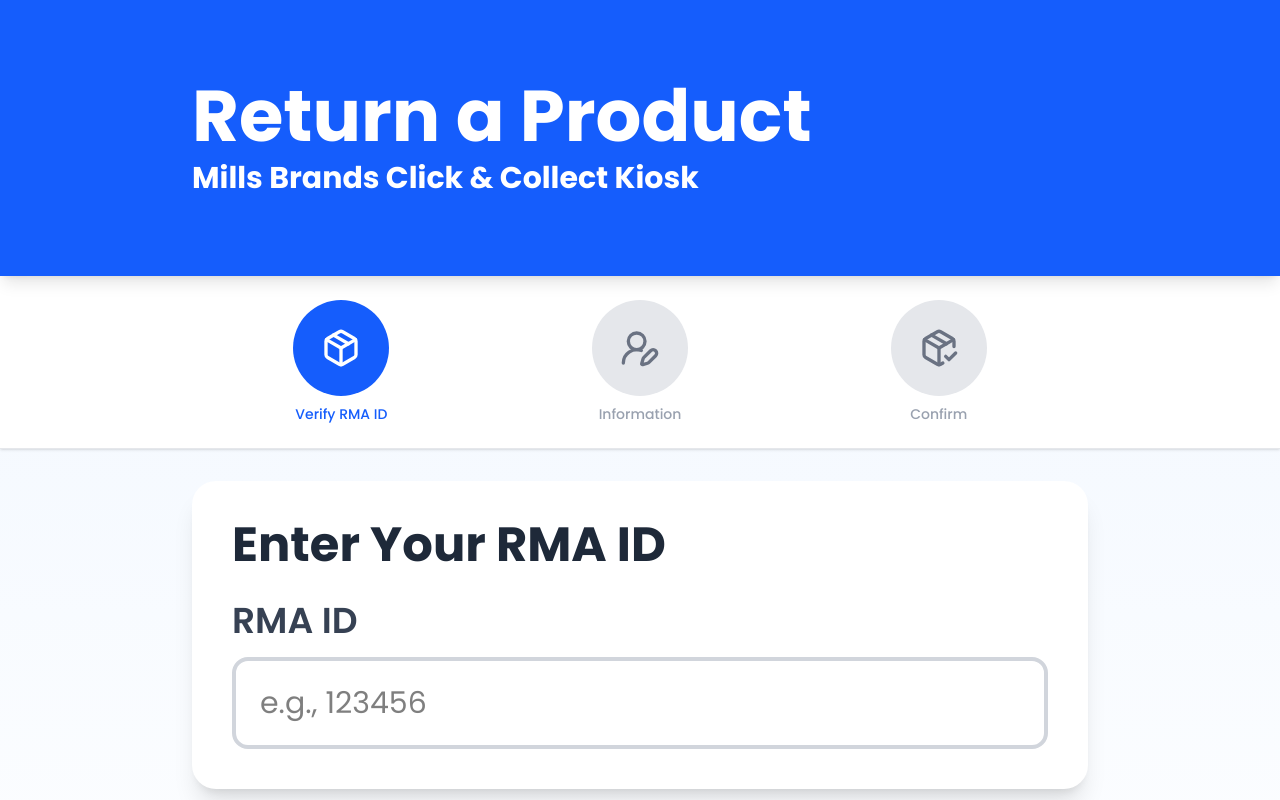
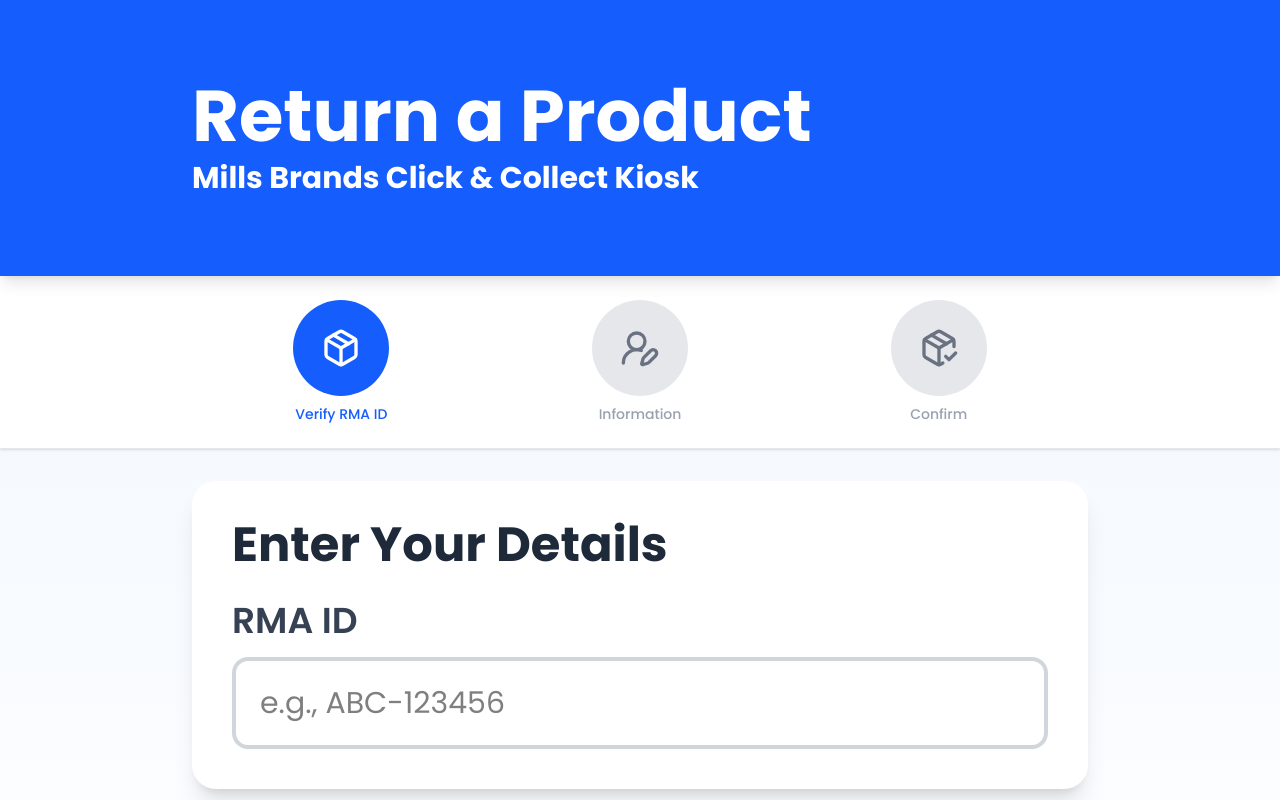
Before and after one commit to tonfxs/mills-cckiosk, a Next.js app: page /return-a-product in a window 1280 px wide. Shown: the top 800 px of the page. Built offline with nearby package versions, Linux system fonts and the light colour scheme.

Commit message:
placeholder adjustment

```diff
--- a/app/return-a-product/page.tsx
+++ b/app/return-a-product/page.tsx
@@ -9,6 +9,7 @@
   fullName: string;
   phone: string;
   rmaID: string;
+  returnReason: string;
   carParkBay: string;
   confirmed: boolean;
 }
@@ -24,6 +25,7 @@
     fullName: "",
     phone: "",
     rmaID: "",
+    returnReason: "",
     carParkBay: "",
     confirmed: false,
   });
@@ -133,6 +135,7 @@
 
 
 
+
   const handleSubmit = async () => {
     setIsSubmitting(true);
     setErrors({});
@@ -201,6 +204,14 @@
       setIsSubmitting(false);
     }
   };
+
+//   const RETURN_REASONS = [
+//   { value: "RFI", label: "Return for Inspection", description: "Item needs assessment" },
+//   { value: "CM", label: "Change of Mind", description: "No longer required" },
+//   { value: "IO", label: "Immediate Outcome", description: "Quick resolution required" },
+//   { value: "DS", label: "Disaster Returns", description: "Damaged due to unforeseen events" },
+// ];
+
 
   return (
     <div className="min-h-screen bg-gradient-to-b from-blue-50 to-white flex flex-col">
@@ -276,9 +287,66 @@
           {step === 1 && (
             <div className="space-y-6">
               <div className="bg-white rounded-3xl shadow-xl p-10">
-                <h2 className="text-5xl font-bold mb-8 text-gray-800">Enter Your RMA ID</h2>
+                <h2 className="text-5xl font-bold mb-8 text-gray-800">Enter Your Details</h2>
 
                 <div className="space-y-10">
+
+                  {/* <div className="space-y-6">
+                    <label className="block text-4xl font-semibold text-gray-700">
+                      Return Reason
+                    </label>
+
+                    <div className="grid grid-cols-2 gap-6">
+                      {RETURN_REASONS.map((reason) => {
+                        const isSelected = formData.returnReason === reason.value;
+
+                        return (
+                          <button
+                            key={reason.value}
+                            type="button"
+                            onClick={() =>
+                              handleChange({
+                                target: {
+                                  name: "returnReason",
+                                  value: reason.value,
+                                  type: "select-one",
+                                },
+                              } as React.ChangeEvent<HTMLSelectElement>)
+                            }
+                            className={`
+                              p-8 rounded-3xl border-4 text-left
+                              transition-all duration-200
+                              ${
+                                isSelected
+                                  ? "border-blue-600 bg-blue-50 shadow-xl scale-105"
+                                  : "border-gray-300 bg-white shadow-md hover:scale-105"
+                              }
+                            `}
+                            aria-pressed={isSelected}
+                          >
+                            <div className="text-3xl font-bold text-gray-900">
+                              {reason.value}
+                            </div>
+                            <div className="text-2xl font-semibold text-gray-700 mt-2">
+                              {reason.label}
+                            </div>
+                            <div className="text-xl text-gray-500 mt-1">
+                              {reason.description}
+                            </div>
+                          </button>
+                        );
+                      })}
+                    </div>
+
+                    {errors.returnReason && (
+                      <p className="text-red-600 text-2xl font-semibold mt-4">
+                        {errors.returnReason}
+                      </p>
+                    )}
+                  </div> */}
+
+
+
                   <div>
                     <label className="block text-4xl font-semibold mb-4 text-gray-700">RMA ID</label>
                     <input
@@ -292,7 +360,7 @@
                         }
                       }}
                       className="w-full text-3xl p-6 border-4 border-gray-300 rounded-2xl focus:border-blue-500 focus:outline-none text-black"
-                      placeholder="e.g., 123456"
+                      placeholder="e.g., ABC-123456"
                     />
                     {errors.rmaID && <p className="text-red-600 text-xl mt-2">{errors.rmaID}</p>}
                   </div>
```
